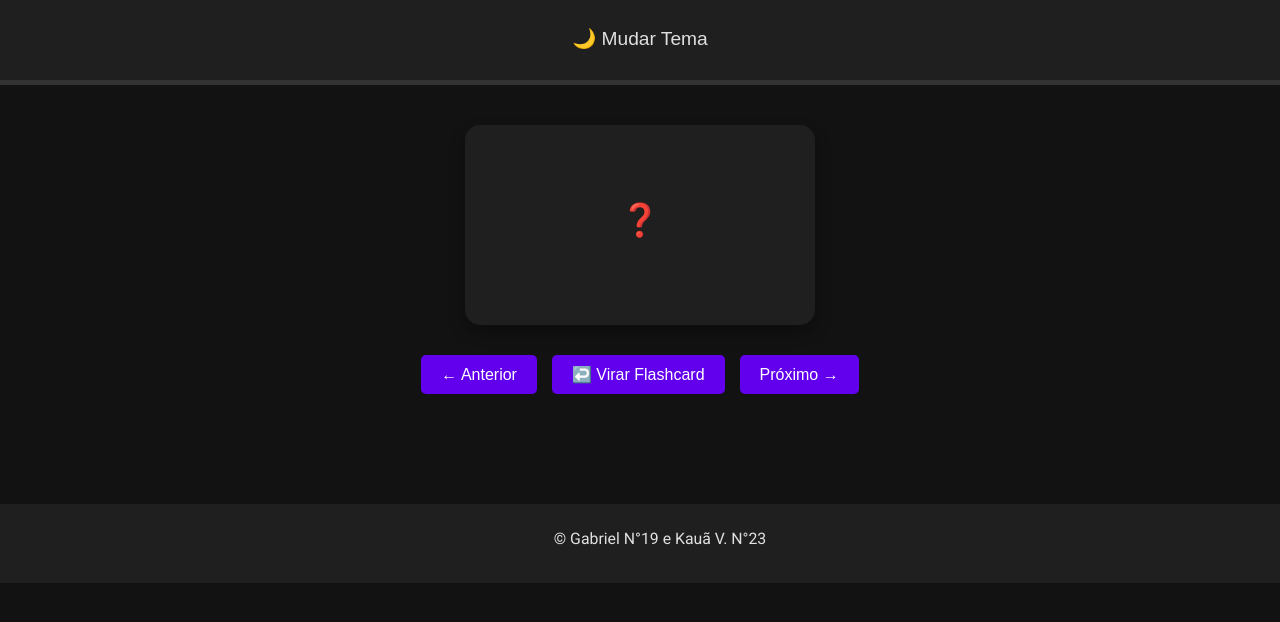
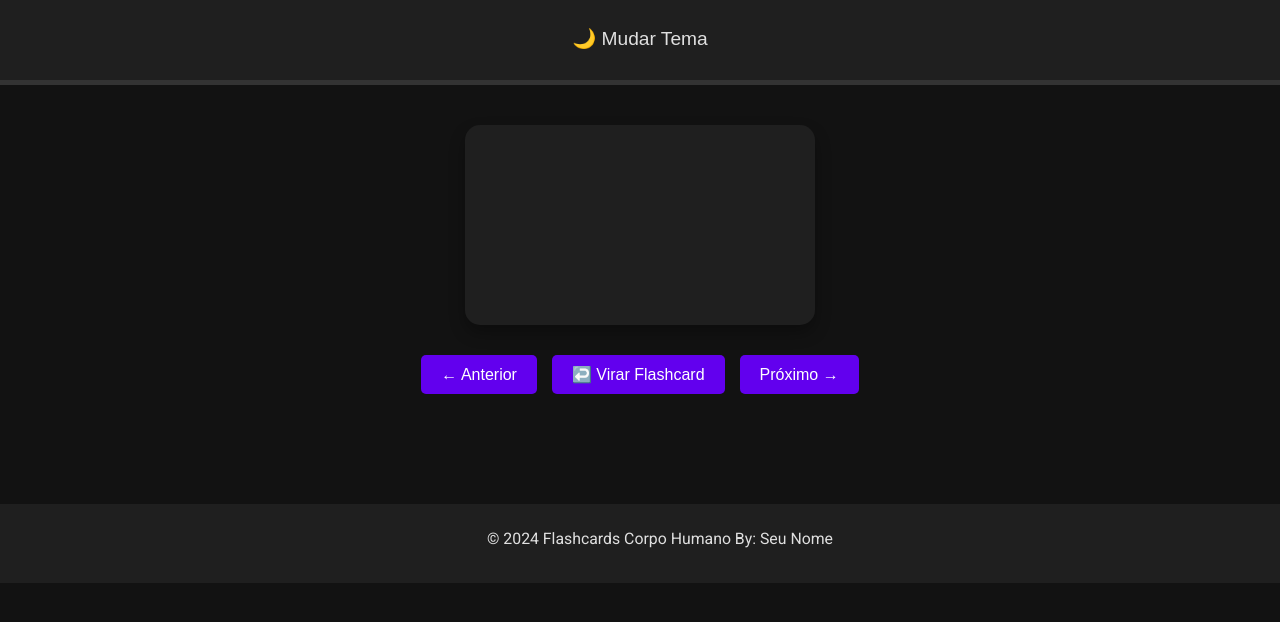
Before and after one commit to GabrielSumb/BuracoNegro, a plain HTML site: page index.html in a window 1280 px wide. Shown: the part 100-722 px from the top of the page. Drawn offline with Linux system fonts and the light colour scheme.

Commit message:
Update index.html

```diff
--- a/index.html
+++ b/index.html
@@ -4,7 +4,9 @@
     <meta charset="UTF-8">
     <meta name="viewport" content="width=device-width, initial-scale=1.0">
     <title>Flashcards Corpo Humano</title>
+    <!-- Fonte Roboto do Google Fonts -->
     <link href="https://fonts.googleapis.com/css2?family=Roboto:wght@400;700&display=swap" rel="stylesheet">
+    <!-- Link para o CSS -->
     <link rel="stylesheet" href="styles.css">
 </head>
 <body>
@@ -16,7 +18,6 @@
     <main class="container">
         <div class="flashcard" id="flashcard">
             <div class="front">
-                <div class="symbol">❓</div>
                 <div class="question" id="question"></div>
             </div>
             <div class="back">
@@ -31,8 +32,9 @@
         <div class="counter" id="counter"></div>
     </main>
     <footer>
-        <p>&copy; Gabriel N°19 e Kauã V. N°23</p>
+        <p>&copy; 2024 Flashcards Corpo Humano By: Seu Nome</p>
     </footer>
+    <!-- Link para o JavaScript -->
     <script src="script.js"></script>
 </body>
 </html>
```
